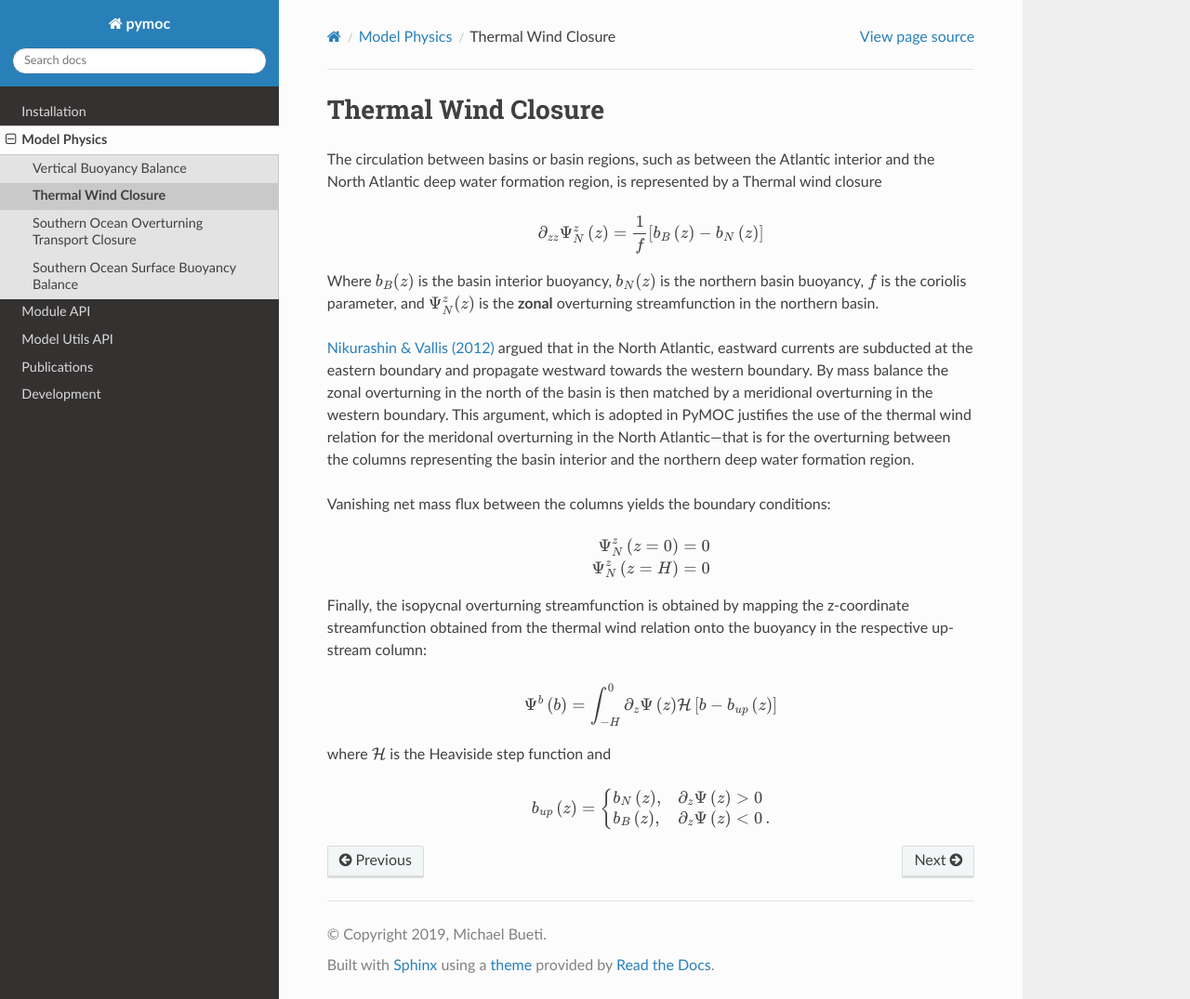
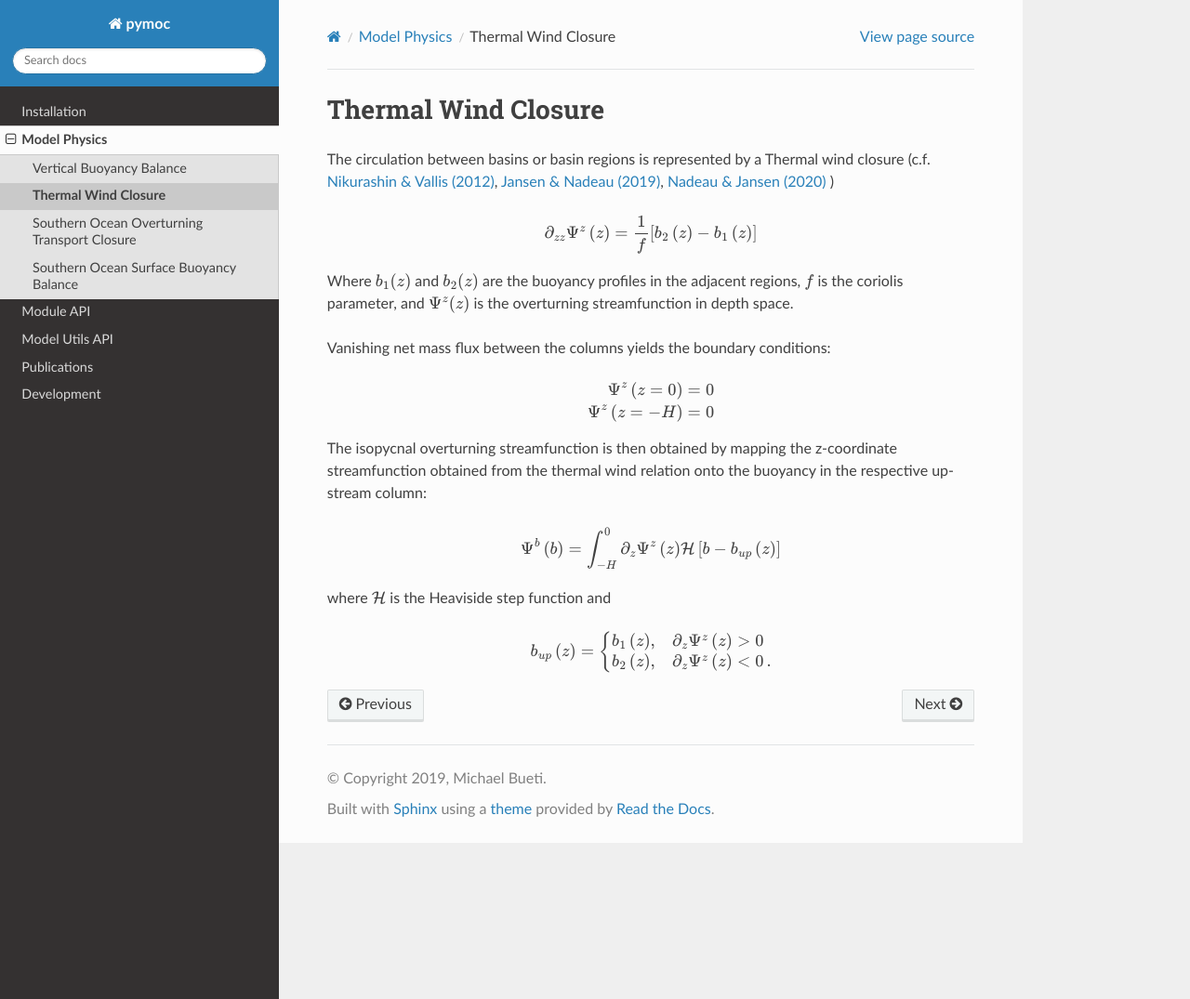
Before and after one commit to pymoc/pymoc, a Sphinx documentation site: the page built from docs/model-physics/thermal-wind-closure.rst, in a window 1280 px wide and 1075 px high. Shown: the whole window at 93% size. Built offline with Sphinx 7.4.7 and the Read the Docs theme 2.0.0, drawn with Linux system fonts in a browser that asks for light colours.

Commit message:
Some clean up of documentation

```diff
--- a/docs/index.rst
+++ b/docs/index.rst
@@ -22,11 +22,11 @@ PyMOC is a suite of python modules to build simple "toy" models for ocean's Meri
 
 The model suite consists of several independent modules representing various ocean regions and dynamics. Specifically, there are modules for calculating the 1-D advective-diffusive buoyancy tendencies averaged over ocean basins, given the net isopycnal transports in and out of the column. The isopycnal transports are computed as diagnostic relationships, with modules to calculate the wind- and eddy-driven residual circulation in a southern-ocean-like re-entrant channel, as well as the geostrophic exchange between different basins or basin regions. These modules may be coupled to study the circulation in a wide range of different configurations.
 
-The intended audiences for this model are researchers, educators and students in the geophysical sciences. The goal is to provide an accessible model appropriate for newcomers to geophysical modeling, but with physics that reflect the current state of our theoretical understanding of the deep ocean overturning circulation.
+The intended audiences for this model are researchers, educators and students in the geophysical sciences. The goal is to provide an accessible model appropriate for both experts and newcomers to geophysical modeling, but with physics that reflect the current state of our theoretical understanding of the deep ocean overturning circulation.
 
 Configuration and execution of the PyMOC suite requires relatively little technical knowledge or computational resources. All modules are written in pure Python, and the only core dependencies are the NumPy and SciPy libraries. If configuration of your base system environment is undesirable, a preconfigured Docker container has been made available with all required software libraries pre-installed.
 
-Anybody is more than welcome to contibute to the development of PyMOC, but is asked to adhere to the goal of keeping PyMOC well tested, stable, maintainable, and documented. Further details on installation, configuration, contribution, and issue reporting are provided in this documentation.
+Anyone is more than welcome to contibute to the development of PyMOC, but is asked to adhere to the goal of keeping PyMOC well tested, stable, maintainable, and documented. Further details on installation, configuration, contribution, and issue reporting are provided in this documentation.
 
 .. MOC plays a critical role in the uptake and redistribution of heat
 .. and carbon by the ocean, and as such both mediates and is governed
--- a/docs/model-physics/channel-overturning-transport-closure.rst
+++ b/docs/model-physics/channel-overturning-transport-closure.rst
@@ -9,14 +9,14 @@ Ekman transport and the eddy transport (following `Marshall & Radko, 2003`_
 and `Marshall & Zanna, 2014`_):
 
 .. math::
-  \Psi_{SO}=-\frac{\tau L_x}{\rho_of}+KL_x s
+  \Psi_{SO}=-\frac{\tau L_x}{\rho_of}+L_x K s
 
 where :math:`\tau` is the wind stress magnitude, :math:`L_x` is the zonal extent
 of the channel, :math:`\rho_o` is the reference density, and :math:`f` is the
 Coriolis frequency. :math:`K` is an eddy "diffusivity",
 following the `Gent & McWilliams (1990)`_ (GM) parameterization.
 
-:math:`s=s(b)` is the isopycnal slope in the Southern Ocean for buoyancy class :math:`b`
+:math:`s=s(b)` is the isopycnal slope in the Southern Ocean:
 
 .. math::
 
--- a/docs/model-physics/thermal-wind-closure.rst
+++ b/docs/model-physics/thermal-wind-closure.rst
@@ -1,52 +1,29 @@
 Thermal Wind Closure
 ====================
 
-The circulation between basins or basin regions, such as between the Atlantic interior and the
-North Atlantic deep water formation region, is represented by a Thermal
-wind closure
+The circulation between basins or basin regions is represented by a Thermal
+wind closure (c.f. `Nikurashin & Vallis (2012)`_, `Jansen & Nadeau (2019)`_, `Nadeau & Jansen (2020)`_ )
 
 .. math::
-  \partial_{zz}\Psi^z_N\left(z\right)=\frac{1}{f}\left[b_B\left(z\right)-b_N\left(z\right)\right]
+  \partial_{zz}\Psi^z\left(z\right)=\frac{1}{f}\left[b_2\left(z\right)-b_1\left(z\right)\right]
 
-Where :math:`b_B(z)` is the basin interior buoyancy, :math:`b_N(z)` is the northern
-basin buoyancy, :math:`f` is the coriolis parameter, and :math:`\Psi^z_N(z)` is
-the **zonal** overturning streamfunction in the northern basin.
-
-`Nikurashin & Vallis (2012)`_ argued that in the North Atlantic, eastward currents are subducted
-at the eastern boundary and propagate westward towards the western boundary.
-By mass balance the zonal overturning in the north of the basin is then matched by a
-meridional overturning in the western boundary. This argument, which is adopted in PyMOC
-justifies the use of the thermal wind relation for the meridonal overturning in the North
-Atlantic---that is for the overturning between the columns representing the basin interior
-and the northern deep water formation region.
+Where :math:`b_1(z)` and :math:`b_2(z)` are the buoyancy profiles in the adjacent regions, :math:`f` is the coriolis parameter,
+and :math:`\Psi^z(z)` is the overturning streamfunction in depth space.
 
 Vanishing net mass flux between the columns yields the boundary conditions:
 
 .. math::
   \begin{aligned}
-  \Psi^z_N\left(z=0\right)&=0 \\
-  \Psi^z_N\left(z=H\right)&=0
+  \Psi^z\left(z=0\right)&=0 \\
+  \Psi^z\left(z=-H\right)&=0
   \end{aligned}
 
-.. Given a depth :math:`z_o` where :math:`b_N\left(z_o\right)=b_B\left(z_o\right)`, we impose
-.. the further conditions that:
-
-.. .. math::
-..  \begin{aligned}
-..  b_N\left(z\right)&=b_N & z >= z_o \\
-..  \Psi_N\left(z\right)&=0 & z < z_o
-..  \end{aligned}
-..
-.. where :math:`b_N` is the uniform buoyancy over the convective depth range.
-.. Notice that the above only applies for the equi_colum module, which solves for both the
-.. overturning streamfunction and buoyancy profles at once - albeit under special conditions.
-
-Finally, the isopycnal overturning streamfunction is obtained by mapping the z-coordinate
+The isopycnal overturning streamfunction is then obtained by mapping the z-coordinate
 streamfunction obtained from the thermal wind relation onto the buoyancy in the respective
 up-stream column:
 
 .. math::
-  \Psi^b\left(b\right) = \int_{-H}^0 \partial_z\Psi\left(z\right)\mathcal{H}\left[b - b_{up}\left(z\right)\right]
+  \Psi^b\left(b\right) = \int_{-H}^0 \partial_z\Psi^z\left(z\right)\mathcal{H}\left[b - b_{up}\left(z\right)\right]
 
 where :math:`\mathcal{H}` is the Heaviside step function and
 
@@ -54,10 +31,12 @@ where :math:`\mathcal{H}` is the Heaviside step function and
   \begin{aligned}
   b_{up}\left(z\right) =
   \begin{cases}
-    b_N\left(z\right), & \partial_z\Psi\left(z\right)  > 0 \\
-    b_B\left(z\right), & \partial_z\Psi\left(z\right)  < 0 \,.
+    b_1\left(z\right), & \partial_z\Psi^z\left(z\right)  > 0 \\
+    b_2\left(z\right), & \partial_z\Psi^z\left(z\right)  < 0 \,.
   \end{cases}
   \end{aligned}
 
 
 .. _`Nikurashin & Vallis (2012)`: https://doi.org/10.1175/JPO-D-11-0189.1
+.. _`Jansen & Nadeau (2019)`: https://doi.org/10.1175/JPO-D-18-0187.1
+.. _`Nadeau & Jansen (2020)`: https://doi.org/10.1175/JPO-D-20-0034.1
--- a/docs/publications.rst
+++ b/docs/publications.rst
@@ -11,5 +11,8 @@ of the :doc:`development team </development>`!
 
 Jansen & Nadeau, 2019: `A Toy Model for the Response of the Residual Overturning Circulation to Surface Warming`_. J. Phys. Oceanogr., 49, 1249–1268.
 
+Nadeau & Jansen, 2020: `Overturning circulation pathways in a two basin ocean model`_. J. Phys. Oceanogr., https://doi.org/10.1175/JPO-D-20-0034.1.
+
 
 .. _`A Toy Model for the Response of the Residual Overturning Circulation to Surface Warming`: https://journals.ametsoc.org/doi/full/10.1175/JPO-D-18-0187.1
+.. _`Overturning circulation pathways in a two basin ocean model`: https://doi.org/10.1175/JPO-D-20-0034.1
```
Also changed, not shown: docs/model-physics/channel-buoyancy-balance.rst (+1 -27 lines), docs/model-physics/vertical-buoyancy-balance.rst (+12 -12 lines).
